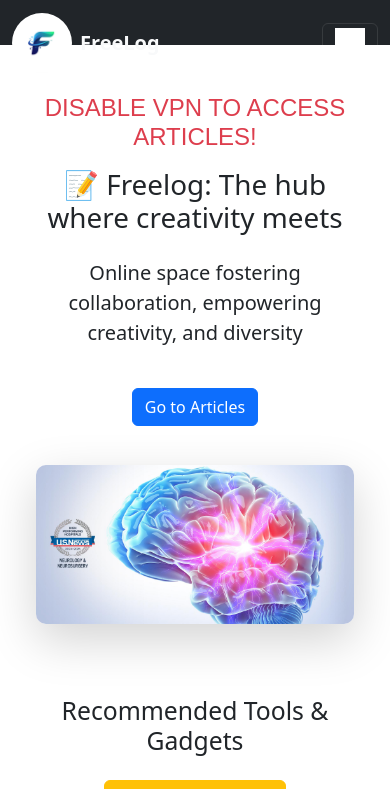
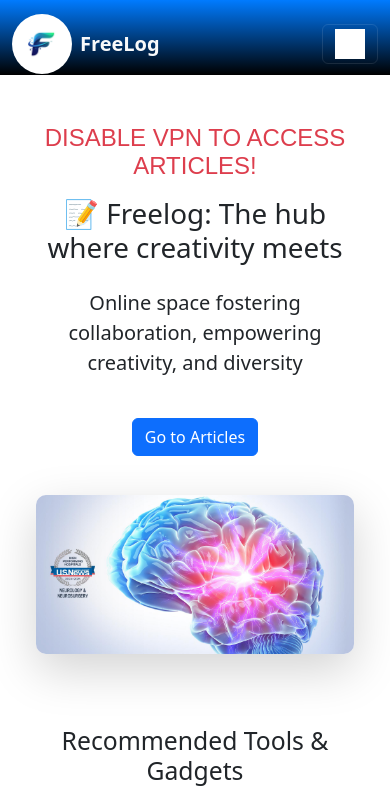
Before and after one commit to tafadzwamunyuki/webposts, a React (Vite) app in the folder frontend/: page / in a window 390 px wide. Shown: the top 789 px of the page. Built offline with nearby package versions, Linux system fonts and the light colour scheme.

Commit message:
Update index.css

```diff
--- a/frontend/src/index.css
+++ b/frontend/src/index.css
@@ -48,7 +48,9 @@
 /* Responsive styles for mobile screens */
 @media (max-width: 768px) {
   .navbar {
-    height: 50px;
+    background: linear-gradient(to bottom, #007bff, #000); /* Blue to black */
+    color: white;
+    height: 80px;
     padding: 0 1rem;
     font-size: 24px;
   }
@@ -56,7 +58,7 @@
 
 @media (max-width: 480px) {
   .navbar {
-    height: 45px;
+    height: 74.5px;
     padding: 0 0.5rem;
     font-size: 20px;
   }
@@ -332,8 +334,7 @@
 
 /* Ensure the logo doesn't overflow and is responsive */
 .navbar-brand img {
-  width: 60px;
-  height: auto;
+  margin-top: 1px;
 }
 
 /* Responsive tweaks */
```
